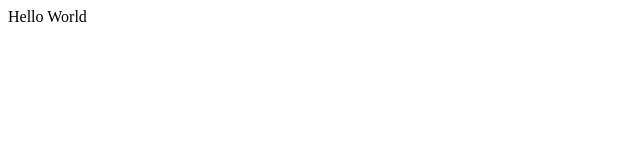
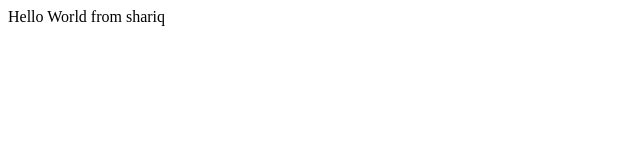
Before and after one commit to mshariq84/test2, a plain HTML site: page index.html in a window 1280 px wide. Shown: the full height of the page, 0-640 px from the left. Drawn offline with Linux system fonts and the light colour scheme.

```diff
--- a/index.html
+++ b/index.html
@@ -1 +1 @@
-<p>Hello World</p>
+<p>Hello World from shariq</p>
```
